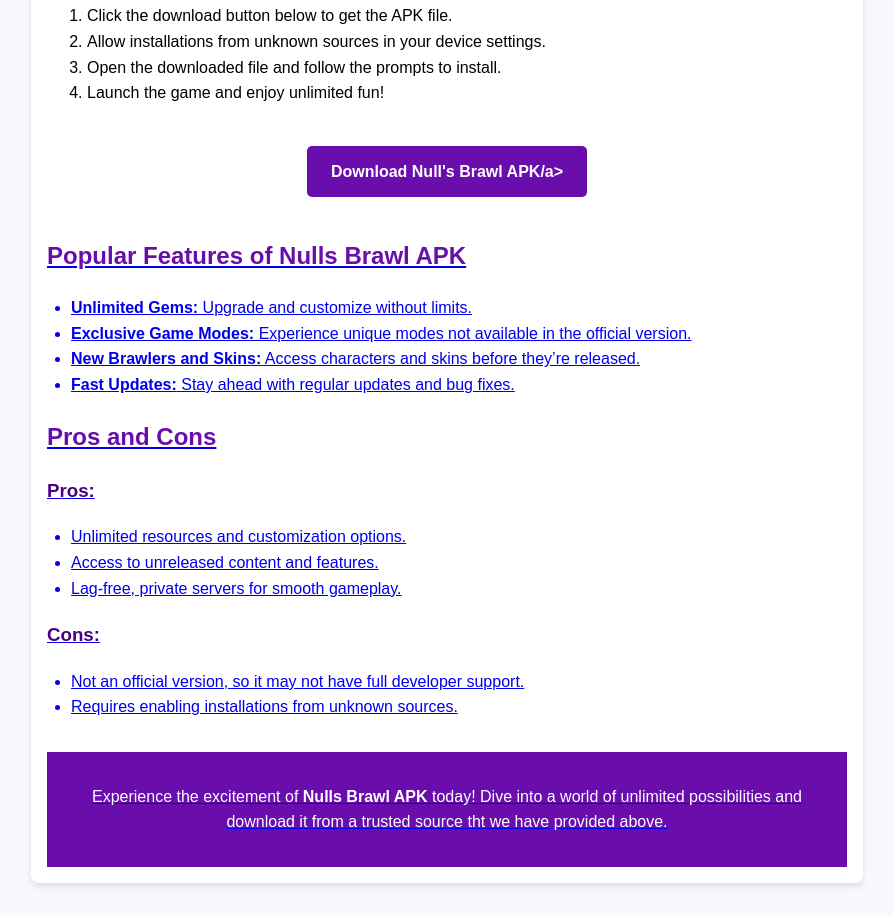
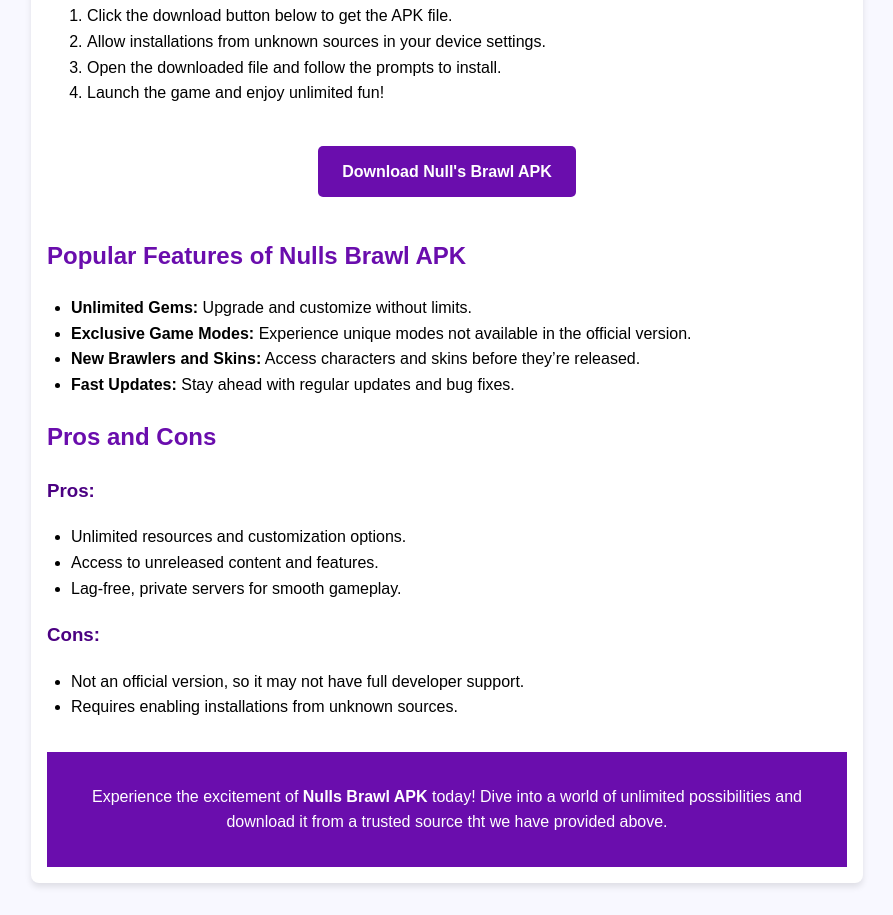
Before and after one commit to nullsbrawlios/nulls-brawl-apk, a plain HTML site: page index.html in a window 1280 px wide. Shown: the part 917-1832 px from the top of the page, without its empty margins (193-1086 px from the left). Drawn offline with Linux system fonts and the light colour scheme.

Commit message:
Update index.html

```diff
--- a/index.html
+++ b/index.html
@@ -108,7 +108,7 @@
         </ol>
 
         <div class="download-buttons">
-            <a href="https://nullsbrawldownload.com/" target="_blank">Download Null's Brawl APK/a>
+            <a href="https://nullsbrawldownload.com/" target="_blank">Download Null's Brawl APK</a>
         </div>
 
         <h2>Popular Features of Nulls Brawl APK</h2>
```
